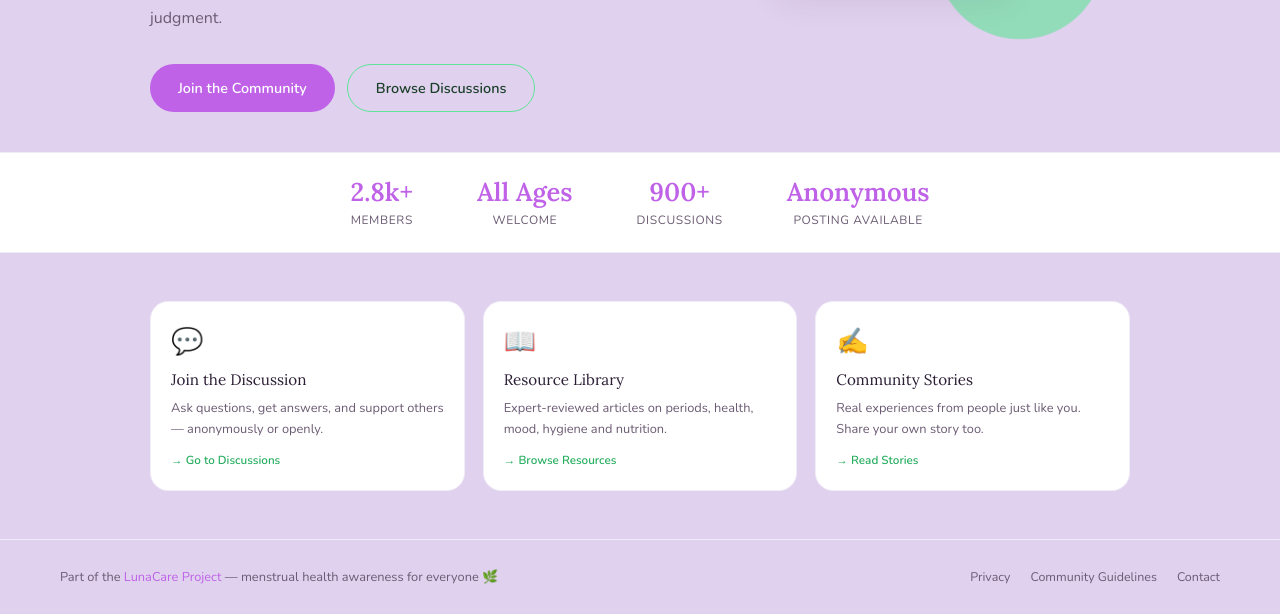
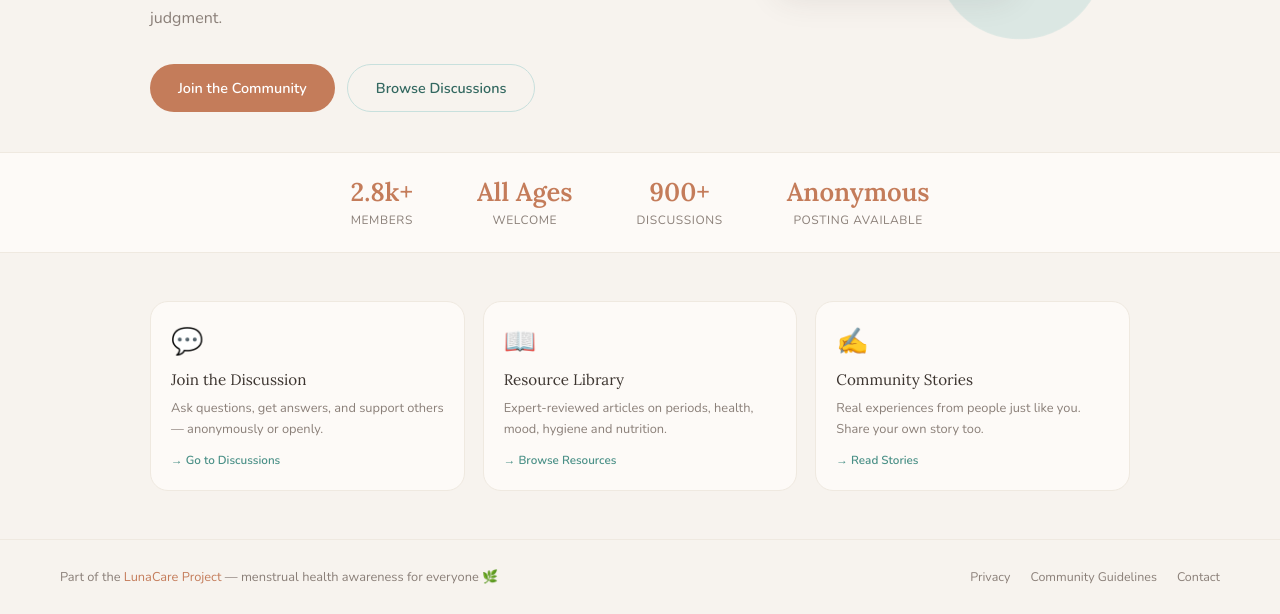
Before and after one commit to RohandJoel/Luna-Care-Community-, a plain HTML site: page index.html in a window 1280 px wide. Shown: the part 439-1053 px from the top of the page. Drawn offline with nearby package versions, Linux system fonts and the light colour scheme; no server answers.

Commit message:
Update styles.css

```diff
--- a/css/styles.css
+++ b/css/styles.css
@@ -1,57 +1,24 @@
 @import url('https://fonts.googleapis.com/css2?family=Lora:ital,wght@0,400;0,600;1,400&family=Nunito:wght@300;400;500;600&display=swap');
 
 :root {
-  /* 🌤 BACKGROUND (clean + light) */
-  --sand: hsl(269, 49%, 88%);
-  --sand2: #f1edf7;
-
-  /* 💜 PRIMARY (USE LESS — only buttons, highlights) */
-  --terra: #bf62e7;
-  --terra-lt: #c488e7;
-  --terra-dk: #973dbb;
-
-  /* 🌿 ACCENT (NEW — gives contrast) */
-  --teal: #27ae60;
-  --teal-lt: #5fe396;
-  --teal-dk: #1b402a;
-
-  /* 🖤 TEXT (clear readability) */
-  --stone: #2c1e35;
-  --muted: #6b5b73;
-
-  /* ⚪ UI */
-  --white: #e7e2e2;
-  --card: #ffffff;
-
-  /* ❌ / ✅ */
-  --error: #e74c3c;
+  --sand:    #f7f3ee;
+  --sand2:   #efe9e0;
+  --terra:   #c47c5a;
+  --terra-lt:#e9c3b0;
+  --terra-dk:#9e5a3a;
+  --teal:    #4a9087;
+  --teal-lt: #c8e0dd;
+  --teal-dk: #336860;
+  --stone:   #3d3530;
+  --muted:   #8a7f78;
+  --white:   #ffffff;
+  --card:    #fdfaf7;
+  --error:   #c0392b;
   --success: #27ae60;
 }
 *, *::before, *::after { box-sizing: border-box; margin: 0; padding: 0; }
 html { scroll-behavior: smooth; }
 body { font-family: 'Nunito', sans-serif; background: var(--sand); color: var(--stone); overflow-x: hidden; }
-
-button, .cta-primary {
-  background: var(--terra);
-  color: white;
-}
-
-button:hover {
-  background: var(--terra-dk);
-}
-
-.tag, .chip {
-  background: var(--teal-lt);
-  color: var(--teal-dk);
-}
-.tag, .chip {
-  background: var(--teal-lt);
-  color: var(--teal-dk);
-}
-.tag, .chip {
-  background: var(--teal-lt);
-  color: var(--teal-dk);
-}
 
 
 /* ── AUTH GATE (must sign in to see app) ── */
```
